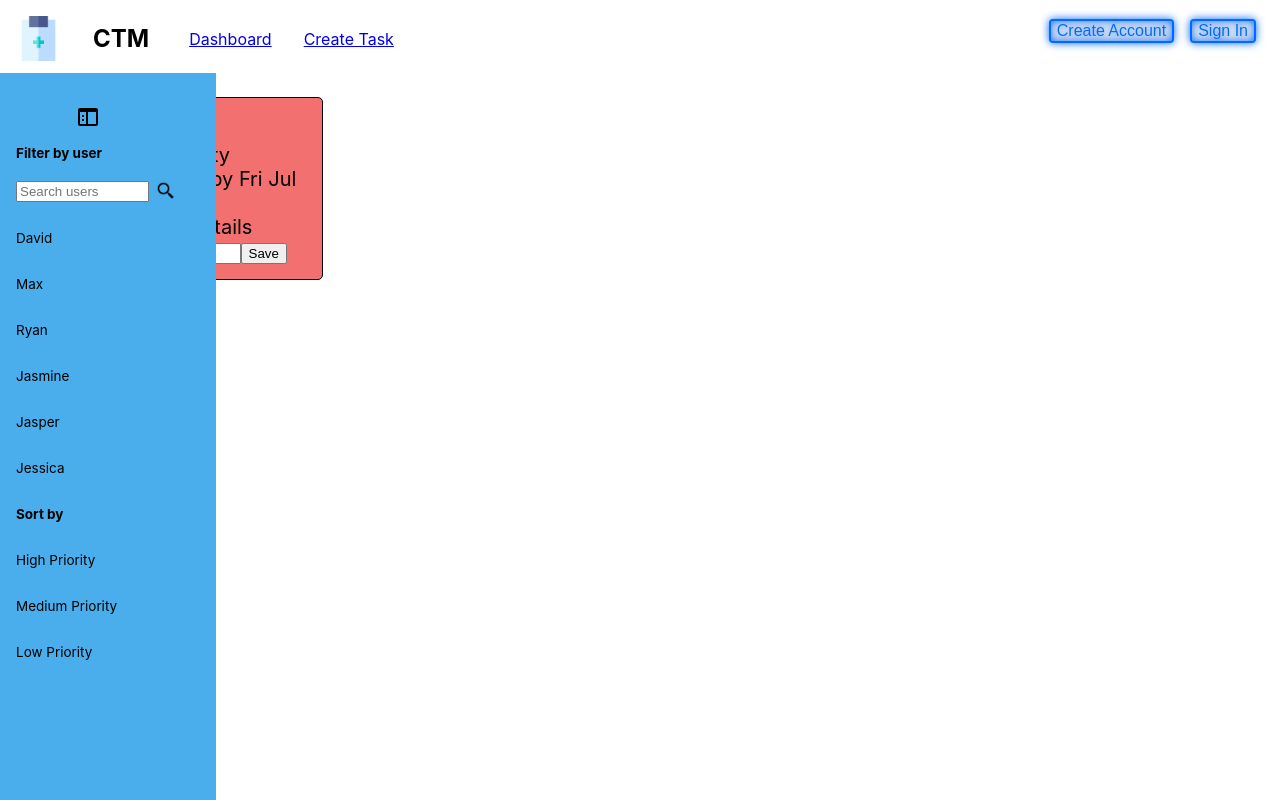
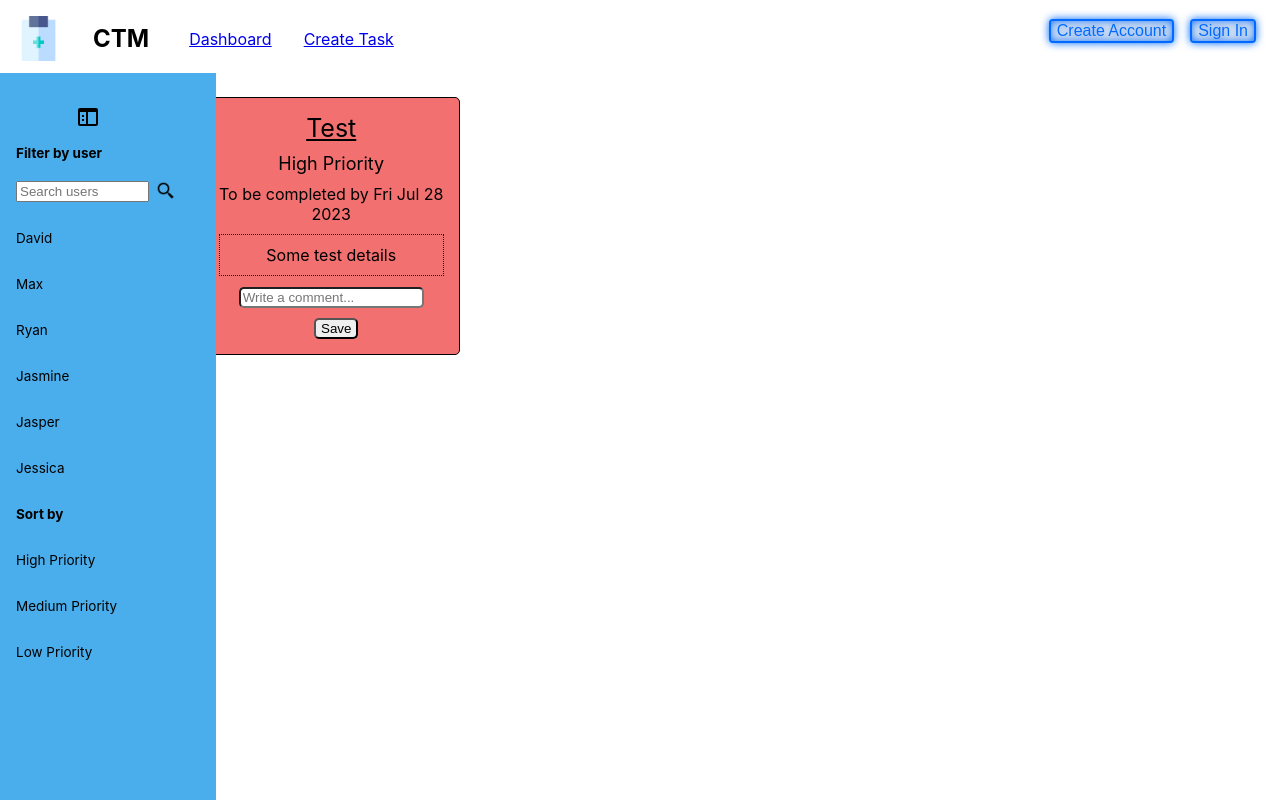
Before and after one commit to david-tech-ding/task-management-app, a React (Create React App) app: page /your-tasks in a window 1280 px wide. Built offline with nearby package versions, Linux system fonts and the light colour scheme.

Commit message:
Styling and favicon

```diff
--- a/package.json
+++ b/package.json
@@ -13,7 +13,7 @@
     "web-vitals": "^2.1.4"
   },
   "scripts": {
-    "start": "react-scripts start",
+    "start": "HTTPS=true react-scripts start",
     "build": "react-scripts build",
     "test": "react-scripts test",
     "eject": "react-scripts eject"
--- a/src/components/App.js
+++ b/src/components/App.js
@@ -27,7 +27,7 @@ const App = () => {
 
   return (
     <div className="App">
-      <NavBar onLogout={handleLogout} userId={userId} />
+      <NavBar className="navbar" onLogout={handleLogout} userId={userId} />
       <Routes>
         <Route path="dashboard" element={<Dashboard />} />
         <Route path="create-task" element={<CreateTask />} />
@@ -37,7 +37,7 @@ const App = () => {
           path="your-tasks"
           element={
             <TaskCard
-              title="test"
+              title="Test"
               priorityLevel="High"
               details="Some test details"
               dueDate="Fri Jul 28 2023"
@@ -45,7 +45,7 @@ const App = () => {
           }
         />
       </Routes>
-      <SideBar />
+      <SideBar className="sidebar" />
     </div>
   );
 };
--- a/src/components/CreateTask.js
+++ b/src/components/CreateTask.js
@@ -5,7 +5,7 @@ import "react-datepicker/dist/react-datepicker.css";
 import "../styles/createtask.css";
 
 const CreateTask = () => {
-  axios.defaults.baseURL = "https://api.trello.com/1";
+  axios.defaults.baseURL = "http://localhost:3001";
 
   const [date, setDate] = useState();
 
@@ -23,7 +23,7 @@ const CreateTask = () => {
     e.preventDefault();
     console.log(fields);
     axios
-      .post("/cards", { ...fields })
+      .post("/task", { ...fields })
       .then(() => {
         console.log(fields);
       })
--- a/src/components/Dashboard.js
+++ b/src/components/Dashboard.js
@@ -1,10 +1,11 @@
 import React from "react";
 import TaskSummary from "./TaskSummary";
 import { Link } from "react-router-dom";
+import "../styles/dashboard.css";
 
 const Dashboard = () => {
   return (
-    <div>
+    <div className="dashboard-page">
       <h1>Dashboard</h1>
       <TaskSummary
         title={
--- a/src/components/TaskCard.js
+++ b/src/components/TaskCard.js
@@ -8,7 +8,7 @@ const TaskCard = ({ title, priorityLevel, details, dueDate }) => {
     e.preventDefault();
     setComment(e.target.value);
   };
-  const handleSaveComment = () => {};
+  const handleSaveComment = (e) => {};
 
   return (
     <div className="task-card-page">
--- a/src/styles/app.css
+++ b/src/styles/app.css
@@ -1,5 +1,7 @@
 .App {
   text-align: center;
+  display: grid;
+  grid-template-columns: 2fr 12fr;
 }
 
 .App-logo {
@@ -28,6 +30,16 @@
   color: #61dafb;
 }
 
+.navbar {
+  grid-column-start: 1;
+  grid-column-end: 3;
+}
+
+.sidebar {
+  grid-column-start: 1;
+  grid-column-end: 2;
+}
+
 @keyframes App-logo-spin {
   from {
     transform: rotate(0deg);
--- a/src/styles/auth-form.css
+++ b/src/styles/auth-form.css
@@ -1,4 +1,5 @@
 .auth {
+  grid-column-start: 2;
   display: flex;
   flex-direction: column;
   align-items: center;
--- a/src/styles/createtask.css
+++ b/src/styles/createtask.css
@@ -1,4 +1,5 @@
 .create-task {
+  grid-column-start: 2;
   display: flex;
   flex-direction: column;
   align-items: center;
@@ -18,7 +19,6 @@
   align-items: center;
   margin-bottom: 5px;
 }
-
 
 .create-task-form_input {
   margin-top: 5px;
--- a/src/styles/dashboard.css
+++ b/src/styles/dashboard.css
@@ -0,0 +1,3 @@
+.dashboard-page {
+  grid-column-start: 2;
+}
--- a/src/styles/taskcard.css
+++ b/src/styles/taskcard.css
@@ -1,4 +1,5 @@
 .task-card-page {
+  grid-column-start: 2;
   display: flex;
   flex-direction: column;
   align-items: center;
@@ -25,8 +26,6 @@
 
 .task-card {
   border: 1px solid black;
-  text-align: center;
-  font-size: 20px;
   border-radius: 5px;
   max-width: fit-content;
   padding: 15px 15px;
@@ -36,3 +35,32 @@
   font-size: 25px;
   text-decoration-line: underline;
 }
+
+.task-card_priority_level {
+  font-size: 18px;
+  padding-top: 10px;
+}
+
+.task-card_due_date {
+  padding-top: 10px;
+}
+
+.task-card_details {
+  padding-top: 10px;
+  padding-bottom: 10px;
+  margin-top: 10px;
+  margin-bottom: 10px;
+  border: 1px dotted black;
+}
+
+.task-card_comments input {
+  border-radius: 5px;
+}
+
+.task-card_comments button {
+  margin-top: 10px;
+  margin-left: 10px;
+  border: 2px outset black;
+  border-radius: 5px;
+  padding: 1px 5px;
+}
```
Also changed, not shown: 1 other file (tests, documents, lock files or other folders). Lines whose indentation alone changed are shown as unchanged.
